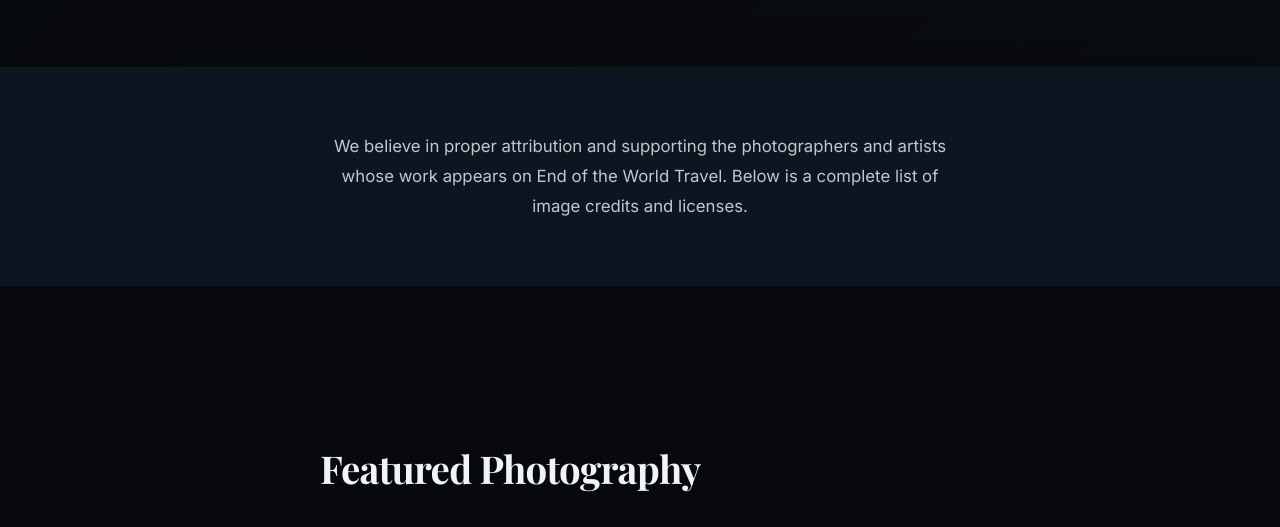
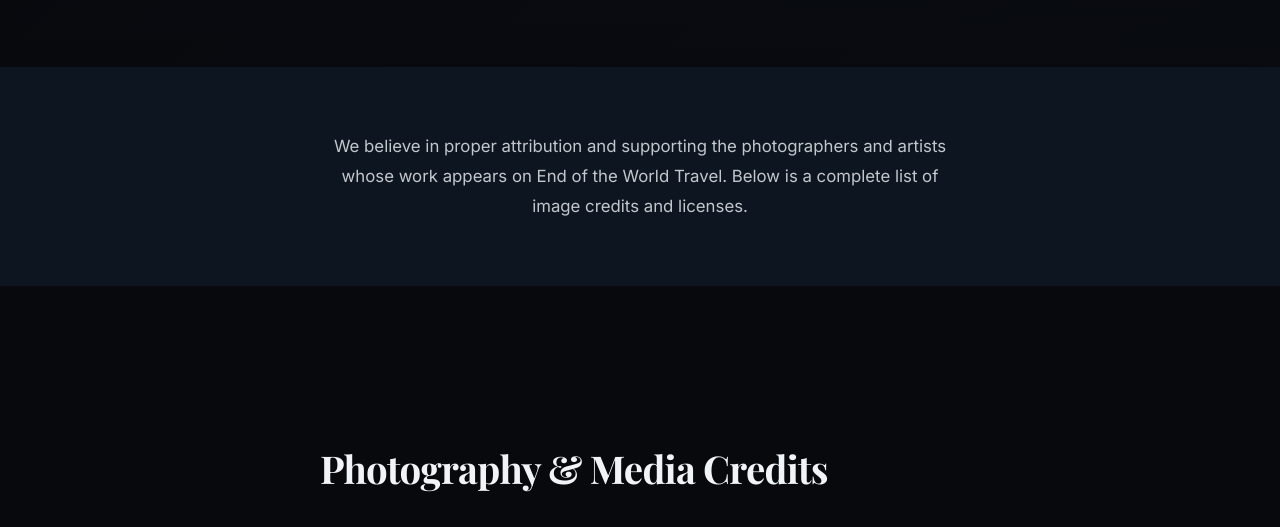
Before and after one commit to Alestelu1/End-of-the-World-Travel, a plain HTML site: page photo-credits.html in a window 1280 px wide. Shown: the part 413-940 px from the top of the page. Drawn offline with nearby package versions, Linux system fonts and the light colour scheme; a web font is replaced by a local one.

Commit message:
Photography & Media Credits

```diff
--- a/photo-credits.html
+++ b/photo-credits.html
@@ -93,7 +93,7 @@
       <div class="container--narrow">
         <div class="fade-in">
 
-          <h2 class="text-section" style="margin-bottom: var(--space-lg);">Featured Photography</h2>
+          <h2 class="text-section" style="margin-bottom: var(--space-lg);">Photography & Media Credits</h2>
 
           <!-- Puerto Williams Credit -->
           <div class="credit-item" style="margin-bottom: var(--space-xl); padding-bottom: var(--space-xl); border-bottom: 1px solid var(--color-border);">
```
